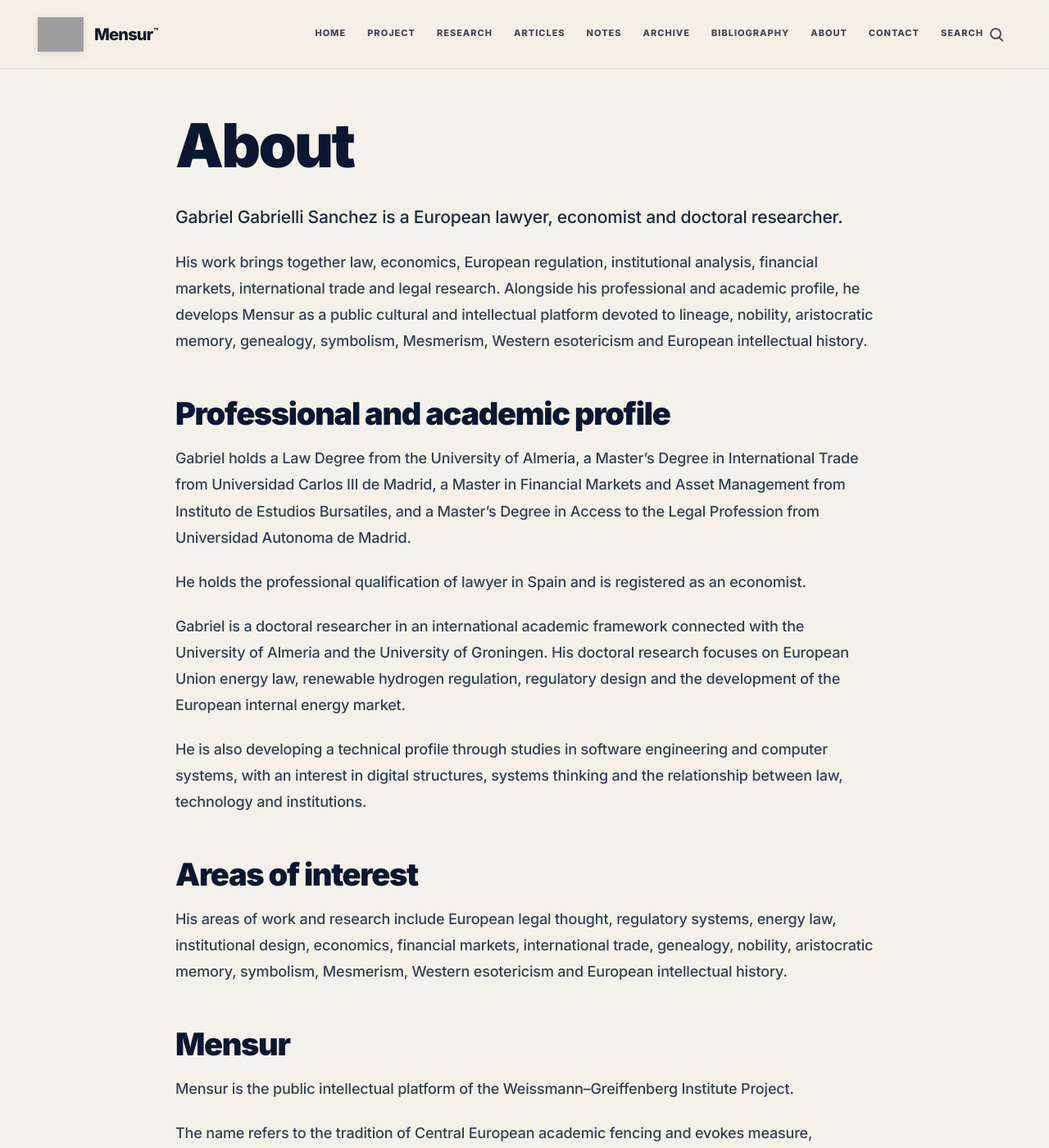
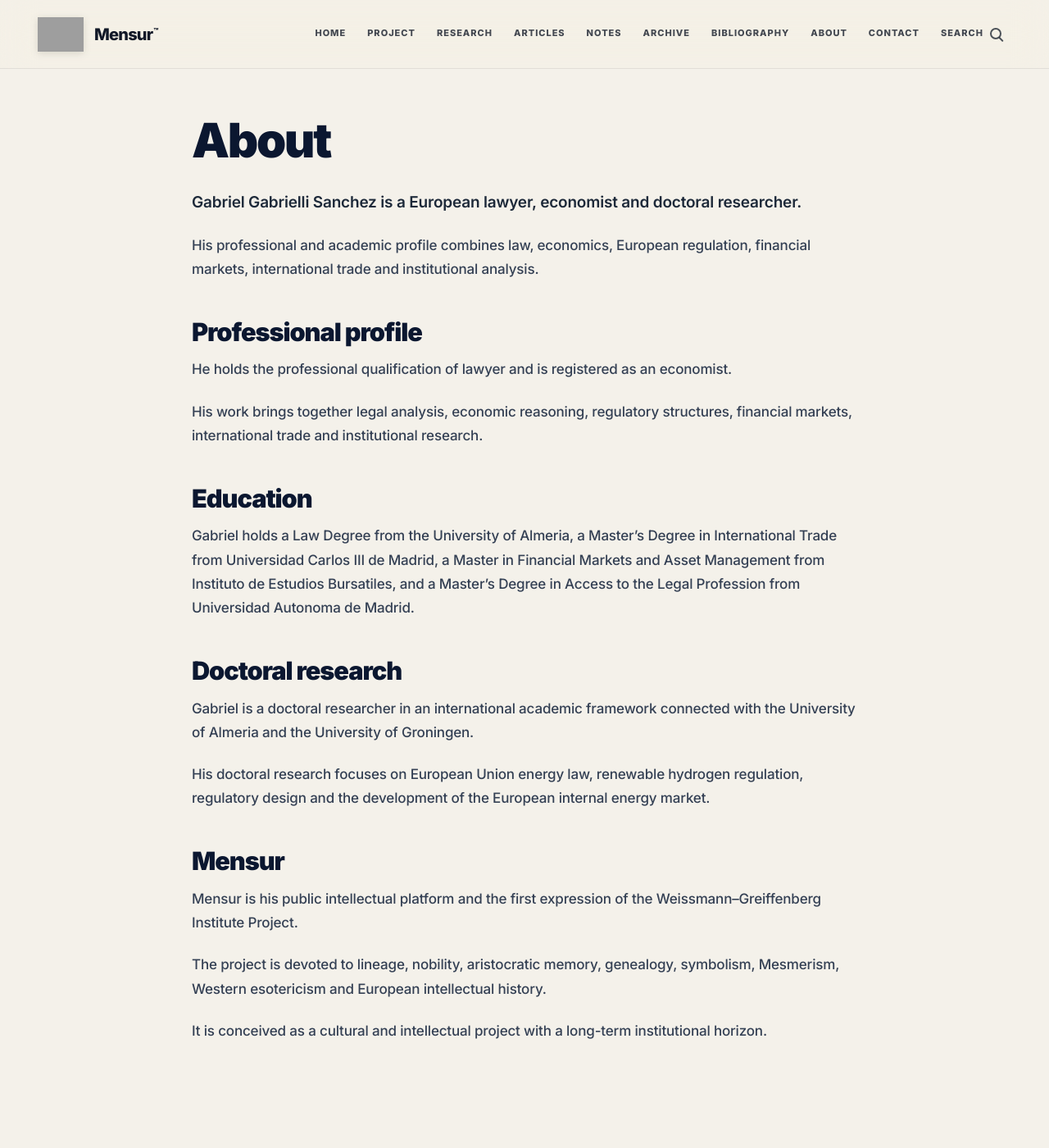
Before and after one commit to Codice99/mensur.org, a Jekyll site: the page built from about.md, in a window 1280 px wide and 1400 px high. Shown: the whole window at 82% size. Built offline with Jekyll 4.4.1, drawn with Linux system fonts in a browser that asks for light colours; some of the changed text lies outside the part shown; grey boxes are pictures that could not be loaded.

Commit message:
Refine About as professional public profile

```diff
--- a/_layouts/default.html
+++ b/_layouts/default.html
@@ -12,7 +12,7 @@
   <link rel="shortcut icon" href="/favicon.ico?v=fixed-shield-1">
   <link rel="apple-touch-icon" href="/assets/images/apple-touch-icon.png?v=fixed-shield-1">
 
-  <link rel="stylesheet" href="/assets/css/home-clean-v2.css?v=about-public-professional-v1">
+  <link rel="stylesheet" href="/assets/css/home-clean-v2.css?v=about-professional-clean-v1">
 </head>
 <body class="{% if page.url == '/' %}home-page{% else %}inner-page{% endif %}">
   <header class="topbar">
--- a/about.md
+++ b/about.md
@@ -6,34 +6,28 @@ permalink: /about/
 
 Gabriel Gabrielli Sanchez is a European lawyer, economist and doctoral researcher.
 
-His work brings together law, economics, European regulation, institutional analysis, financial markets, international trade and legal research. Alongside his professional and academic profile, he develops Mensur as a public cultural and intellectual platform devoted to lineage, nobility, aristocratic memory, genealogy, symbolism, Mesmerism, Western esotericism and European intellectual history.
+His professional and academic profile combines law, economics, European regulation, financial markets, international trade and institutional analysis.
 
-## Professional and academic profile
+## Professional profile
+
+He holds the professional qualification of lawyer and is registered as an economist.
+
+His work brings together legal analysis, economic reasoning, regulatory structures, financial markets, international trade and institutional research.
+
+## Education
 
 Gabriel holds a Law Degree from the University of Almeria, a Master’s Degree in International Trade from Universidad Carlos III de Madrid, a Master in Financial Markets and Asset Management from Instituto de Estudios Bursatiles, and a Master’s Degree in Access to the Legal Profession from Universidad Autonoma de Madrid.
 
-He holds the professional qualification of lawyer in Spain and is registered as an economist.
+## Doctoral research
 
-Gabriel is a doctoral researcher in an international academic framework connected with the University of Almeria and the University of Groningen. His doctoral research focuses on European Union energy law, renewable hydrogen regulation, regulatory design and the development of the European internal energy market.
+Gabriel is a doctoral researcher in an international academic framework connected with the University of Almeria and the University of Groningen.
 
-He is also developing a technical profile through studies in software engineering and computer systems, with an interest in digital structures, systems thinking and the relationship between law, technology and institutions.
-
-## Areas of interest
-
-His areas of work and research include European legal thought, regulatory systems, energy law, institutional design, economics, financial markets, international trade, genealogy, nobility, aristocratic memory, symbolism, Mesmerism, Western esotericism and European intellectual history.
+His doctoral research focuses on European Union energy law, renewable hydrogen regulation, regulatory design and the development of the European internal energy market.
 
 ## Mensur
 
-Mensur is the public intellectual platform of the Weissmann–Greiffenberg Institute Project.
+Mensur is his public intellectual platform and the first expression of the Weissmann–Greiffenberg Institute Project.
 
-The name refers to the tradition of Central European academic fencing and evokes measure, discipline, form, honour and continuity. Within this project, Mensur represents a disciplined approach to memory, lineage, symbolism, intellectual history and cultural transmission.
+The project is devoted to lineage, nobility, aristocratic memory, genealogy, symbolism, Mesmerism, Western esotericism and European intellectual history.
 
-Mensur is not a technical repository for his doctoral research. It is a broader public cultural and intellectual project designed to host essays, research notes, bibliographic work, symbolic studies and future institutional development.
-
-## Weissmann–Greiffenberg Institute Project
-
-The Weissmann–Greiffenberg Institute Project is the institutional horizon of Mensur.
-
-It is intended to develop gradually into a cultural association and, at a later stage, potentially into a foundation or institute dedicated to the study and transmission of European lineage, nobility, aristocratic memory, symbolism, esoteric studies and intellectual history.
-
-Mensur is the first public form of that project.
+It is conceived as a cultural and intellectual project with a long-term institutional horizon.
--- a/assets/css/home-clean-v2.css
+++ b/assets/css/home-clean-v2.css
@@ -1435,3 +1435,58 @@ body.inner-page .post-page > p:first-of-type {
     line-height: 1.72 !important;
   }
 }
+
+/* PROFESSIONAL ABOUT PAGE REFINEMENT */
+
+body.inner-page .content-page {
+  max-width: 860px !important;
+}
+
+body.inner-page h1 {
+  font-size: clamp(40px, 5vw, 58px) !important;
+  line-height: 1.02 !important;
+  letter-spacing: -0.04em !important;
+  margin-bottom: 30px !important;
+}
+
+body.inner-page h2 {
+  font-size: clamp(24px, 2.4vw, 31px) !important;
+  line-height: 1.15 !important;
+  letter-spacing: -0.035em !important;
+  margin-top: 44px !important;
+  margin-bottom: 14px !important;
+}
+
+body.inner-page p,
+body.inner-page li {
+  font-size: 17px !important;
+  line-height: 1.72 !important;
+  font-weight: 450 !important;
+  color: #344054 !important;
+}
+
+body.inner-page .content-page > p:first-of-type {
+  font-size: 19px !important;
+  line-height: 1.65 !important;
+  font-weight: 550 !important;
+  color: #1d2939 !important;
+}
+
+@media (max-width: 820px) {
+  body.inner-page .content-page {
+    max-width: 100% !important;
+  }
+
+  body.inner-page h1 {
+    font-size: 38px !important;
+  }
+
+  body.inner-page h2 {
+    font-size: 25px !important;
+  }
+
+  body.inner-page p,
+  body.inner-page li {
+    font-size: 16.5px !important;
+  }
+}
```
